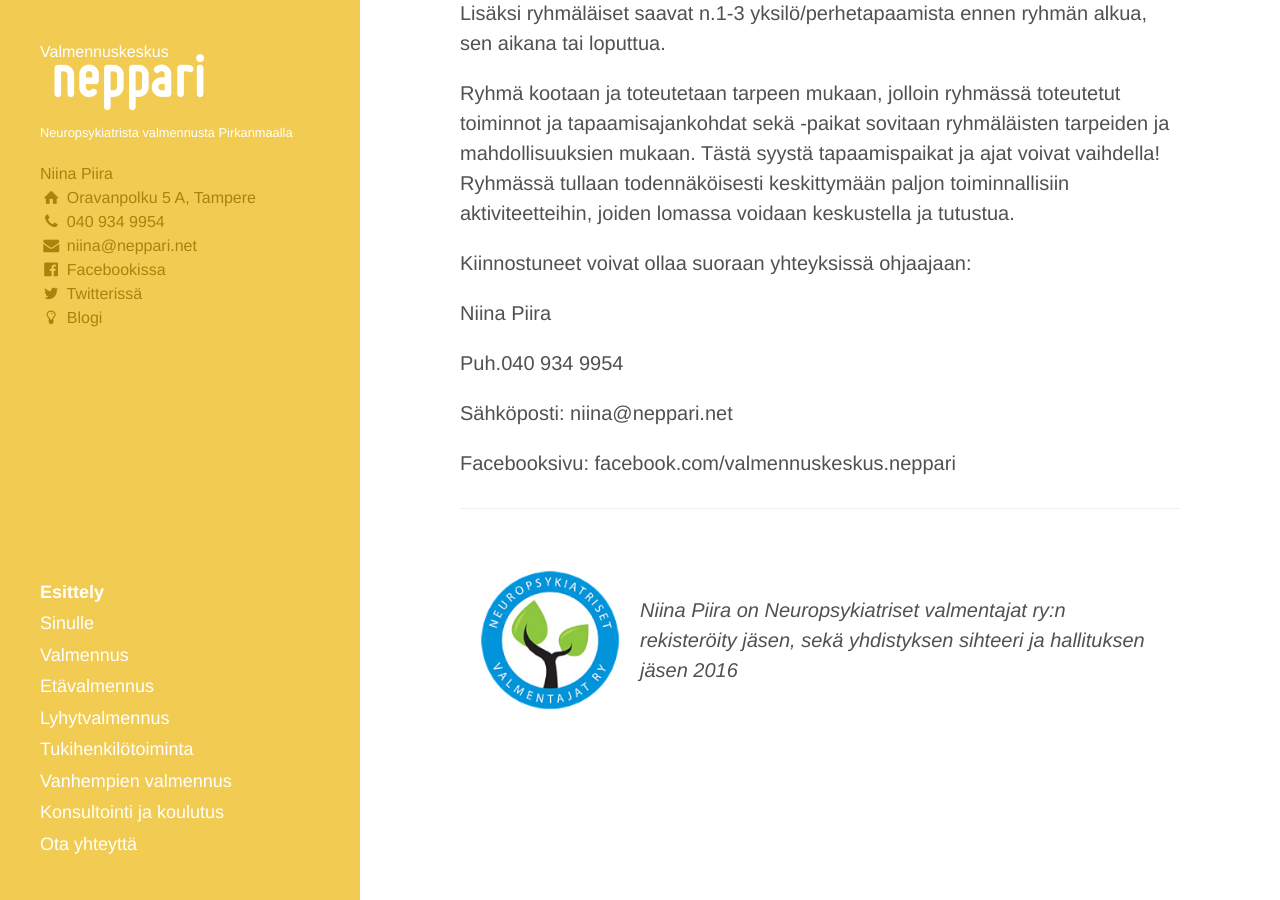
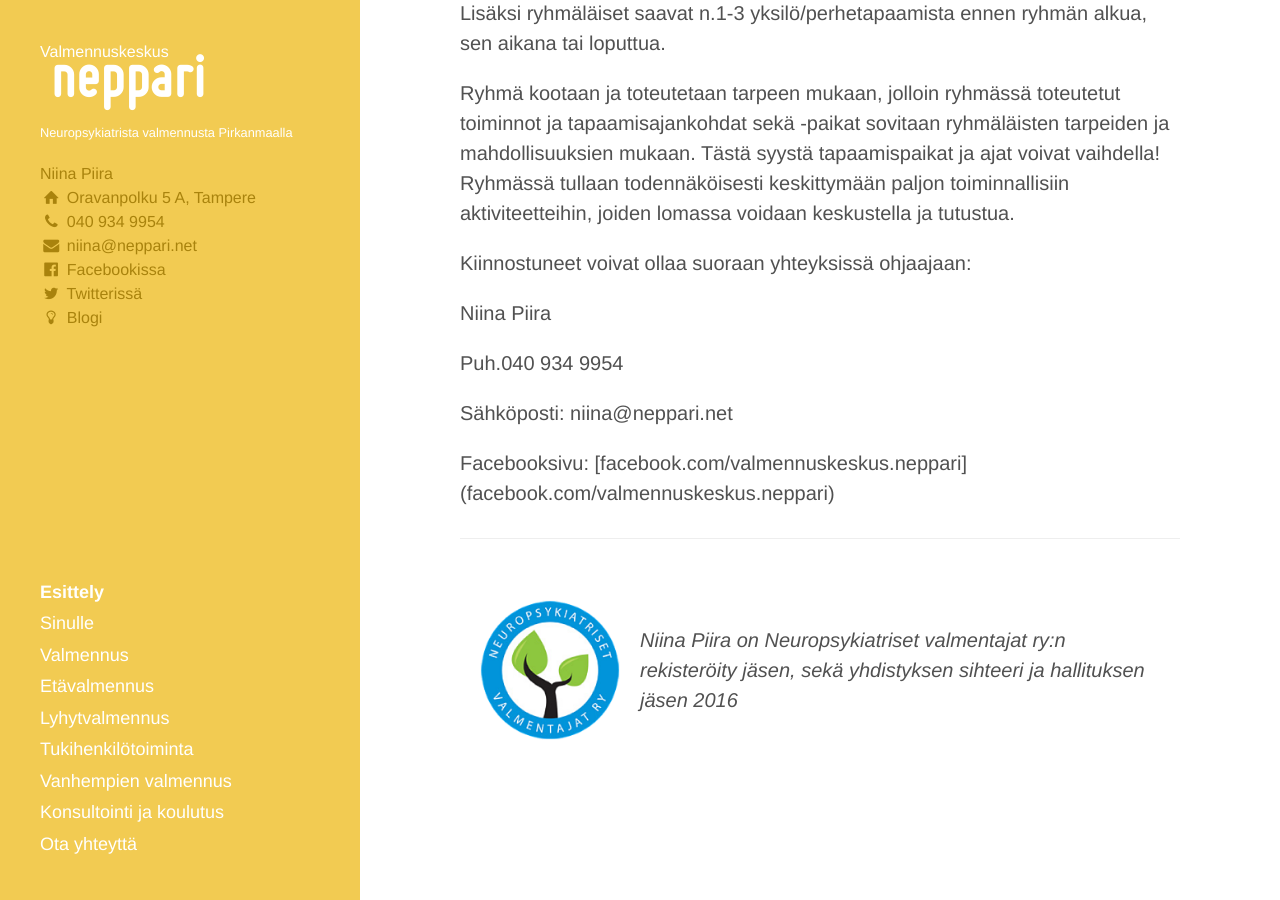
Before and after one commit to niinapiira/neppari.net, a Jekyll site: the page built from index.md, in a window 1280 px wide and 900 px high, scrolled down 889 px. Built offline with Jekyll 4.4.1, drawn with Linux system fonts in a browser that asks for light colours.

Commit message:
Updated index.md

```diff
--- a/index.md
+++ b/index.md
@@ -7,6 +7,7 @@
 published: true
 polaroid: ""
 ---
+
 
 
 
@@ -39,6 +40,6 @@ Puh.040 934 9954
 
 Sähköposti: niina@neppari.net
 
-Facebooksivu: facebook.com/valmennuskeskus.neppari
+Facebooksivu: [facebook.com/valmennuskeskus.neppari] (facebook.com/valmennuskeskus.neppari)
 
 ___
```
